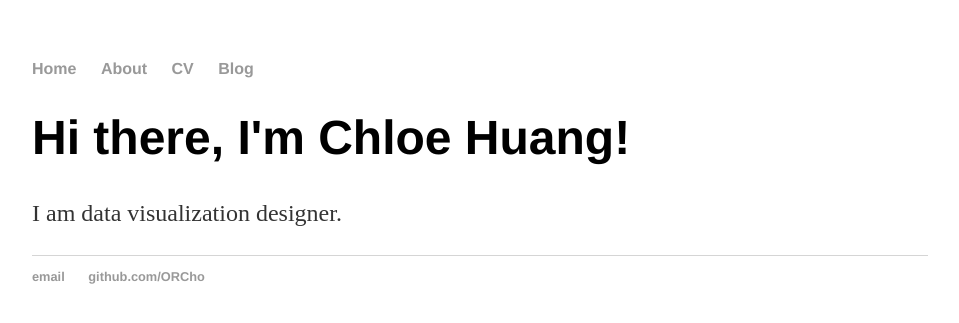
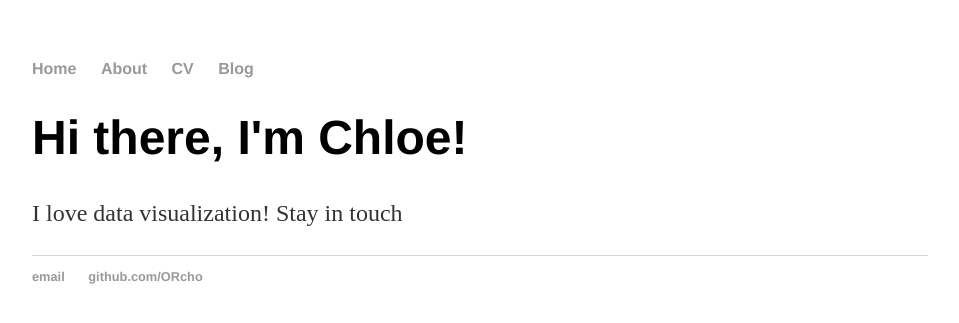
Before and after one commit to ORCho/ORCho.github.io, a Jekyll site: the page built from index.html, in a window 1280 px wide. Shown: the top 323 px of the page, without its empty margins (160-1119 px from the left). Built offline with Jekyll 4.4.1, drawn with Linux system fonts in a browser that asks for light colours.

Commit message:
Update index.html

```diff
--- a/index.html
+++ b/index.html
@@ -1,30 +1,8 @@
-<!DOCTYPE html>
-<html>
-	<head>
-		<title>Chloe Huang a Data Visualization Designer and Coder</title>
-		<!-- link to main stylesheet -->
-		<link rel="stylesheet" type="text/css" href="/css/main.css">
-	</head>
-	<body>
-		<nav>
-    		<ul>
-        		<li><a href="/">Home</a></li>
-	        	<li><a href="/about">About</a></li>
-        		<li><a href="/cv">CV</a></li>
-        		<li><a href="/blog">Blog</a></li>
-    		</ul>
-		</nav>
-		<div class="container">
-    		<div class="blurb">
-        		<h1>Hi there, I'm Chloe Huang!</h1>
-				<p>I am data visualization designer.</p>
-    		</div><!-- /.blurb -->
-		</div><!-- /.container -->
-		<footer>
-    		<ul>
-        		<li><a href="mailto:chloe.huangqy@gmail.com">email</a></li>
-        		<li><a href="https://github.com/ORCho">github.com/ORCho</a></li>
-			</ul>
-		</footer>
-	</body>
-</html>
+---
+layout: default
+title: Hi I am Chloe Huang, A Data Visualization Designer and Coder
+---
+<div class="blurb">
+	<h1>Hi there, I'm Chloe!</h1>
+	<p>I love data visualization! Stay in touch</p>
+</div><!-- /.blurb -->
```
